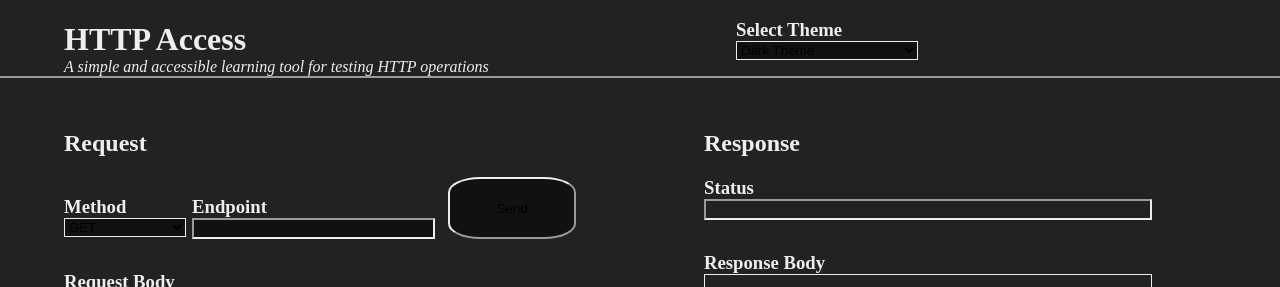
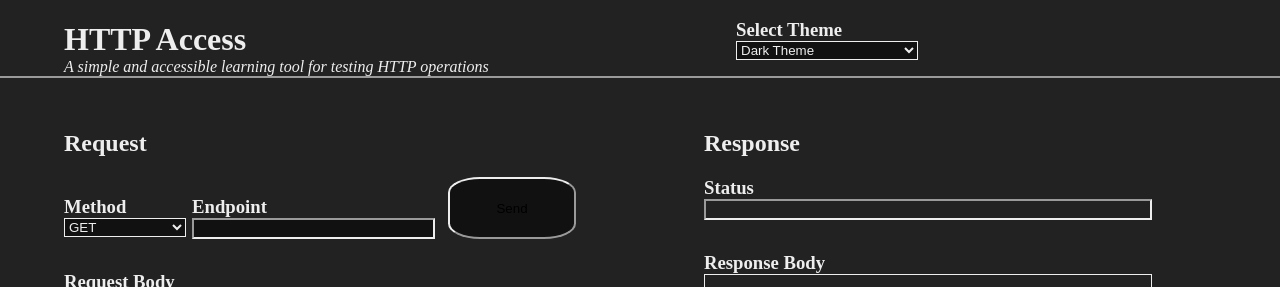
Before and after one commit to PhoenixTilea/http-access, a React (Create React App) app in the folder client/: page / in a window 1280 px wide. Shown: the top 287 px of the page. Built offline with nearby package versions, Linux system fonts and the light colour scheme.

Commit message:
Fixed some styling

```diff
--- a/client/src/themes.css
+++ b/client/src/themes.css
@@ -12,6 +12,7 @@
 }
 .dark-theme input, .dark-theme textarea, .dark-theme select {
 	background-color: #111111;
+	color: #eeeeee;
 }
 .dark-theme button {
 	background-color: #111111;
@@ -56,6 +57,7 @@
 }
 .hc-dark-theme input, .hc-dark-theme textarea, .hc-dark-theme select {
 	background-color: #001100;
+	color: white;
 }
 .hc-dark-theme button {
 	background-color: darkgreen;
```
